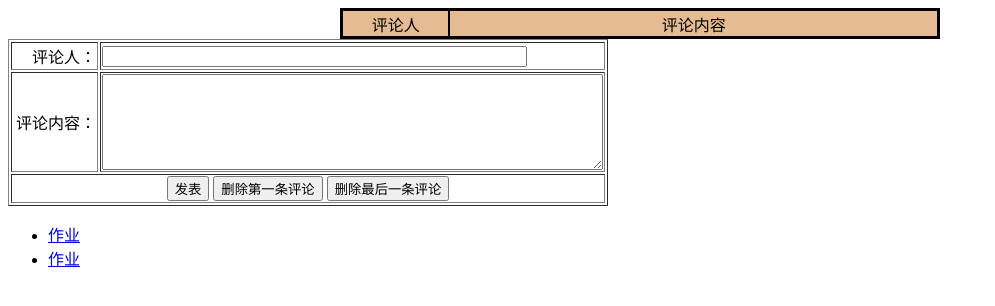
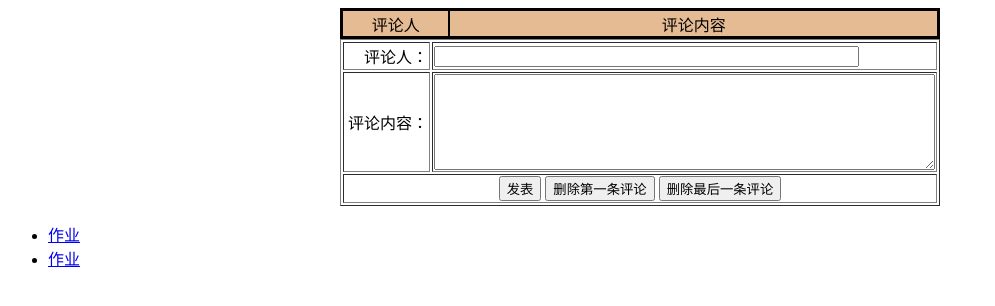
Before and after one commit to modegaaa/modegaaa.github.io, a plain HTML site: page index.html in a window 1280 px wide. Shown: the whole page, without its empty margins (0-995 px from the left). Drawn offline with Linux system fonts and the light colour scheme.

Commit message:
Update index.html

```diff
--- a/index.html
+++ b/index.html
@@ -10,7 +10,7 @@
 </tr>
 </table>
 <form name="form1" method="post" action="">
-<table width="600" border="">
+<table width="600" border="" align="center">
 <tr>
 <td width="150" align="right">   评论人：</td>
 <td width="430"><input name="person" type="text" id="person" size="50"></td>
```
